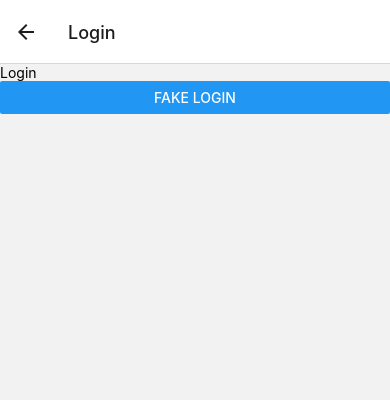
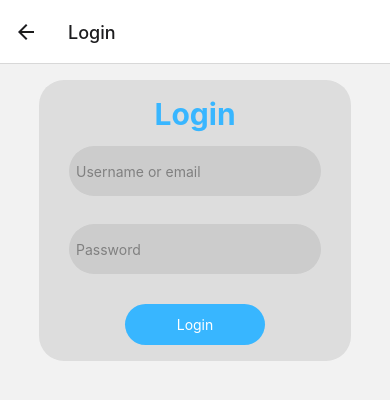
Before and after one commit to Rosillon2001/River-app, a React Native app in the folder River/: screen / in a window 390 px wide. Both pictures are taken after a click on the button "GO TO LOGIN". Shown: the top 400 px of the page. Built offline with nearby package versions, Linux system fonts and the light colour scheme.

Commit message:
Base login

```diff
--- a/River/package.json
+++ b/River/package.json
@@ -10,6 +10,7 @@
     "eject": "expo eject"
   },
   "dependencies": {
+    "@react-native-async-storage/async-storage": "^1.15.11",
     "@react-navigation/bottom-tabs": "^6.0.9",
     "@react-navigation/native": "^6.0.6",
     "@react-navigation/stack": "^6.0.11",
@@ -20,11 +21,12 @@
     "react": "17.0.1",
     "react-dom": "17.0.1",
     "react-native": "0.64.3",
+    "react-native-gesture-handler": "~1.10.2",
     "react-native-safe-area-context": "^3.3.2",
+    "react-native-screens": "^3.8.0",
     "react-native-web": "0.17.1",
     "react-redux": "^7.2.6",
-    "redux": "^4.1.2",
-    "react-native-gesture-handler": "~1.10.2"
+    "redux": "^4.1.2"
   },
   "devDependencies": {
     "@babel/core": "^7.12.9"
--- a/River/src/Navigation.js
+++ b/River/src/Navigation.js
@@ -1,8 +1,9 @@
-import React, { useState } from "react";
+import React, { useState, useEffect } from "react";
 import { NavigationContainer } from '@react-navigation/native';
 import { createBottomTabNavigator } from '@react-navigation/bottom-tabs';
 import { createStackNavigator } from '@react-navigation/stack';
 import { Ionicons } from '@expo/vector-icons';
+import AsyncStorage from '@react-native-async-storage/async-storage';
 
 import HomeScreen from "./screens/HomeScreen";
 import ExploreScreen from "./screens/ExploreScreen";
@@ -17,6 +18,15 @@ const Stack = createStackNavigator();
 export default function Navigation() {
 
     const [auth, setAuth] = useState(false);
+
+    useEffect(() => {
+        readToken()
+    }, [])
+
+    const readToken = async () => {
+        const token = await AsyncStorage.getItem('TOKEN')
+        setAuth(!!token)
+    }
 
     return (
         <NavigationContainer>
@@ -41,14 +51,14 @@ export default function Navigation() {
                     <Tab.Screen name="Home" component={HomeScreen} />
                     <Tab.Screen name="Explore" component={ExploreScreen} />
                     <Tab.Screen name="Profile">
-                        {() => <ProfileScreen onAuthChange={setAuth}/>}
+                        {() => <ProfileScreen onAuthChange={setAuth} />}
                     </Tab.Screen>
                 </Tab.Navigator>
             ) : (
                 <Stack.Navigator>
                     <Stack.Screen name="Register" component={RegisterScreen} />
                     <Stack.Screen name="Login">
-                        {() => <LoginScreen onAuthChange={setAuth}/>}
+                        {() => <LoginScreen onAuthChange={setAuth} />}
                     </Stack.Screen>
                 </Stack.Navigator>
             )}
--- a/River/src/screens/LoginScreen.js
+++ b/River/src/screens/LoginScreen.js
@@ -1,16 +1,82 @@
-import React, { useCallback } from "react";
-import { Text, View, Button } from 'react-native';
+import React, { useState, useEffect, useCallback } from "react";
+import { Text, View, Button, TouchableOpacity, TextInput, StyleSheet } from 'react-native';
 
 export default function LoginScreen({ onAuthChange }) {
+
+    const [user, setUser] = useState("");
+    const [password, setPassword] = useState("");
+
+    useEffect(() => {
+        console.log(user, password)
+    }, [user, password])
 
     const fakeLogin = useCallback(event => {
         onAuthChange(true)
     }, [onAuthChange])
 
+    const login = () => {
+        console.log('login')
+    }
+
     return (
-        <View>
-            <Text>Login</Text>
-            <Button title="Fake login" onPress={fakeLogin} />
+        <View style={styles.inputView}>
+            <Text style={styles.title}>Login</Text>
+            <TextInput
+                style={styles.inputText}
+                textContentType="username"
+                placeholder="Username or email"
+                placeholderTextColor="gray"
+                onChangeText={text => setUser(text)}
+            />
+            <TextInput
+                style={styles.inputText}
+                textContentType="password"
+                secureTextEntry="true"
+                placeholder="Password"
+                placeholderTextColor="gray"
+                onChangeText={text => setPassword(text)}
+            />
+            <TouchableOpacity style={styles.loginButton} onPress={login}>
+                <Text style={styles.loginText}>Login</Text>
+            </TouchableOpacity>
+            {/* <Button title="Fake login" onPress={fakeLogin} /> */}
         </View>
     );
 }
+
+const styles = StyleSheet.create({
+    inputView: {
+        margin: "auto",
+        marginTop: "1em",
+        width: "80%",
+        backgroundColor: "#dddddd",
+        borderRadius: 25,
+        padding: "1em"
+    },
+    title: {
+        fontWeight: "bold",
+        fontSize: 30,
+        color: "#38B6FF",
+        textAlign: "center"
+    },
+    inputText: {
+        height: 50,
+        color: "black",
+        margin: "1em",
+        backgroundColor: "#cccccc",
+        borderRadius: 25,
+        padding: "0.5em"
+    },
+    loginButton: {
+        margin: "auto",
+        marginTop: "1em",
+        alignItems: "center",
+        borderRadius: 25,
+        padding: "0.75em",
+        width: "50%",
+        backgroundColor: "#38B6FF"
+    },
+    loginText: {
+        color: "white"
+    }
+})
```
Also changed, not shown: 1 other file (tests, documents, lock files or other folders).
